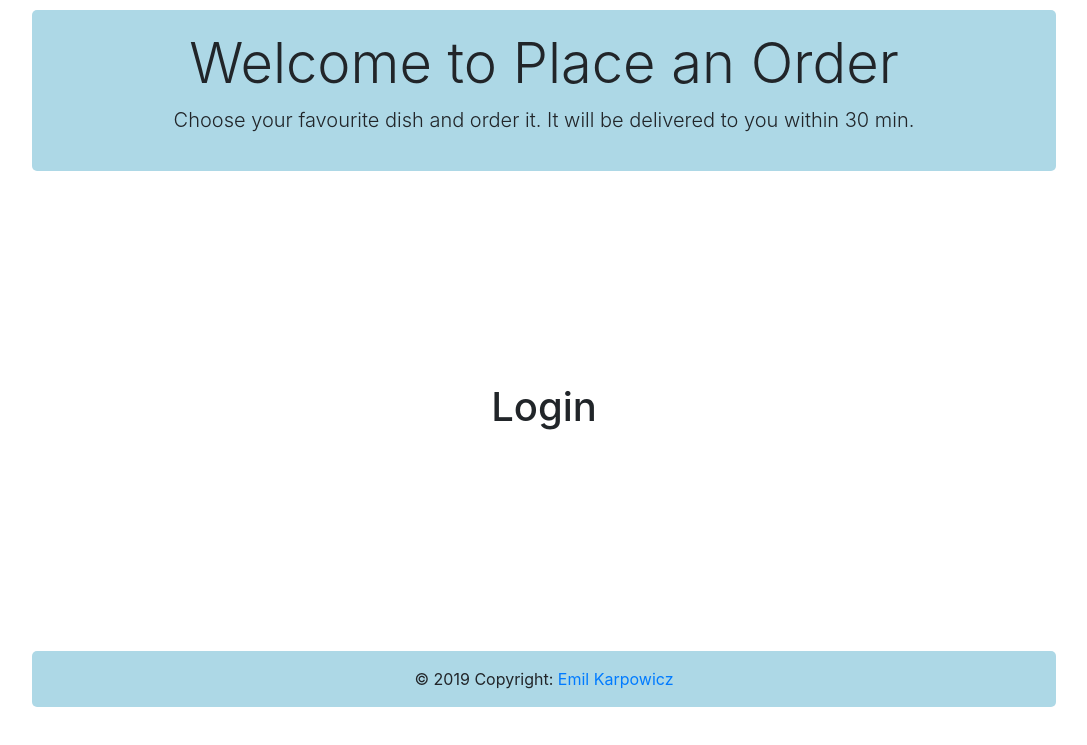
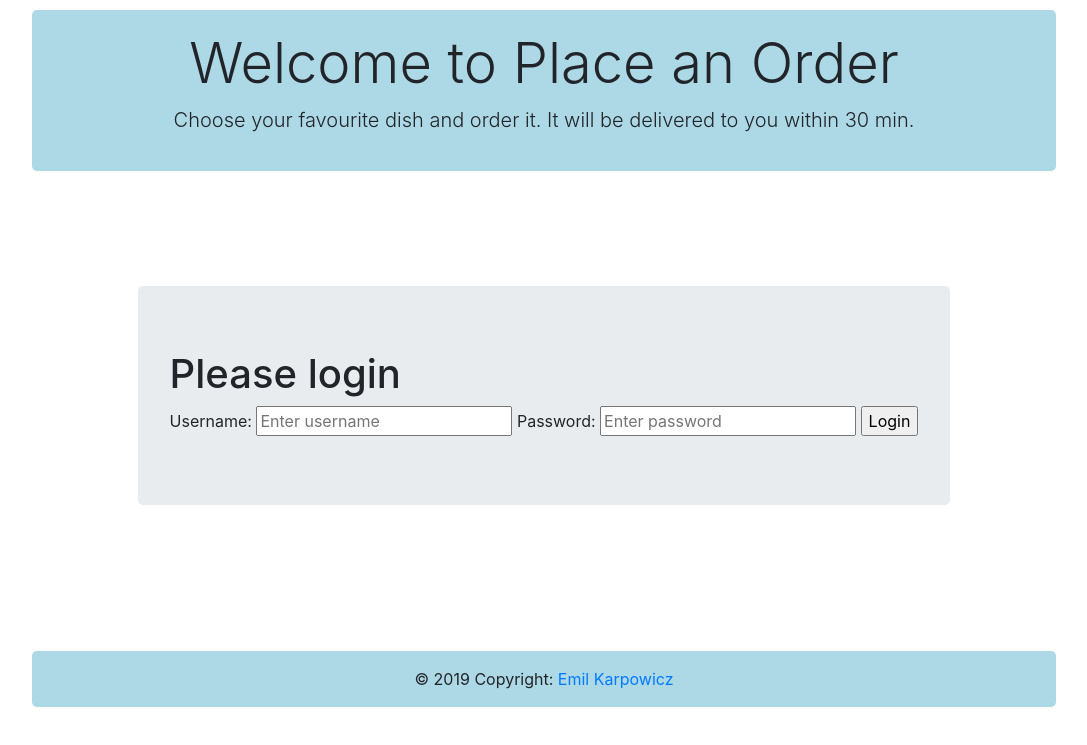
Before and after one commit to eMIKARp/Place_Order, a Django app: page /log_in in a window 1280 px wide. Shown: the top 745 px of the page, without its empty margins (96-1183 px from the left). Run offline with Django 3.2, Linux system fonts and the light colour scheme; some libraries are stand-ins or nearby versions.

Commit message:
User login / logout process implemented

```diff
--- a/Place_Order/settings.py
+++ b/Place_Order/settings.py
@@ -136,3 +136,7 @@ STATICFILES_DIRS = [STATIC_DIR,]
 # MEDIA
 MEDIA_URL = '/media/'
 MEDIA_ROOT = MEDIA_DIR
+
+# LOGIN
+
+LOGIN_URL = os.path.join('/log_in')
--- a/Place_Order_Application/forms.py
+++ b/Place_Order_Application/forms.py
@@ -5,6 +5,10 @@ from Place_Order_Application.models import Product
 from Place_Order_Application.models import UserProfileInfo
 from django.contrib.auth.models import User
 from Place_Order_Application.models import Order
+
+
+class Login_Form(forms.ModelForm):
+    pass
 
 
 class Register_User_Form(forms.ModelForm):
--- a/Place_Order_Application/urls.py
+++ b/Place_Order_Application/urls.py
@@ -13,6 +13,7 @@ urlpatterns = [
     re_path(r'^add_user',views.add_user,name="add_user"),
     re_path(r'^add_product',views.add_product,name="add_product"),
     re_path(r'^log_in',views.log_in,name="log_in"),
+    re_path(r'^log_out',views.log_out,name='log_out'),
     re_path(r'^add_category',views.add_category,name="add_category"),
     re_path(r'^check_categories',views.check_categories,name="check_categories"),
 
--- a/Place_Order_Application/views.py
+++ b/Place_Order_Application/views.py
@@ -7,6 +7,12 @@ from Place_Order_Application.forms import User_Profile_Info_Form
 from Place_Order_Application.models import Product
 from Place_Order_Application.models import Category
 from Place_Order_Application.models import Order
+
+from django.contrib.auth import authenticate,login,logout
+from django.http import HttpResponseRedirect
+from django.http import HttpResponse
+from django.urls import reverse
+from django.contrib.auth.decorators import login_required
 
 
 # Create your views here.
@@ -46,6 +52,7 @@ def check_orders(request):
     context = {'all_orders':all_orders,}
     return render(request,'Place_Order_Application/check_orders.html',context=context)
 
+@login_required
 def administrator(request):
     context = dict()
     return render(request,'Place_Order_Application/administrator.html',context=context)
@@ -95,9 +102,28 @@ def add_product(request):
     context = {'form':form,}
     return render(request,'Place_Order_Application/add_product.html',context=context)
 
+@login_required()
+def log_out(request):
+    logout(request)
+    return HttpResponseRedirect(reverse('index'))
+
 def log_in(request):
-    context = dict()
-    return render(request,'Place_Order_Application/log_in.html',context=context)
+
+    if request.method == "POST":
+        username = request.POST.get('username')
+        password = request.POST.get('password')
+
+        user = authenticate(username=username,password=password)
+        if user:
+            if user.is_active:
+                login(request,user)
+                return HttpResponseRedirect(reverse(index))
+            else: HttpResponse('Account Not Active')
+        else:
+            HttpResponse('Invalid login details supplied')
+    else:
+        return render(request,'Place_Order_Application/log_in.html',{})
+
 
 def check_categories(request):
 
--- a/templates/Place_Order_Application/add_user.html
+++ b/templates/Place_Order_Application/add_user.html
@@ -6,7 +6,7 @@
     {% if registered %}
         <h1>You are allready registered</h1>
     {% else %}
-    <form method="POST" enctype="multipart/form-data">
+    <form class="" method="POST" enctype="multipart/form-data">
         {% csrf_token %}
         {{ main_form.as_p }}
         {{ additional_info_form.as_p }}
--- a/templates/Place_Order_Application/log_in.html
+++ b/templates/Place_Order_Application/log_in.html
@@ -1,5 +1,17 @@
 <!DOCTYPE html>
 {% extends 'Place_Order_Application/base.html' %}
 {% block body_block %}
-    <h1>Login</h1>
+    <div class="jumbotron">
+        <h1>Please login</h1>
+        <form action="{% url 'Place_Order_Application:log_in' %}" method="POST">
+            {% csrf_token %}
+            <label for="username">Username: </label>
+            <input type="text" name="username" placeholder="Enter username">
+
+            <label for="password">Password: </label>
+            <input type="password" name="password" placeholder="Enter password">
+
+            <input type="submit" name="" value="Login">
+        </form>
+    </div>
 {% endblock %}
```
